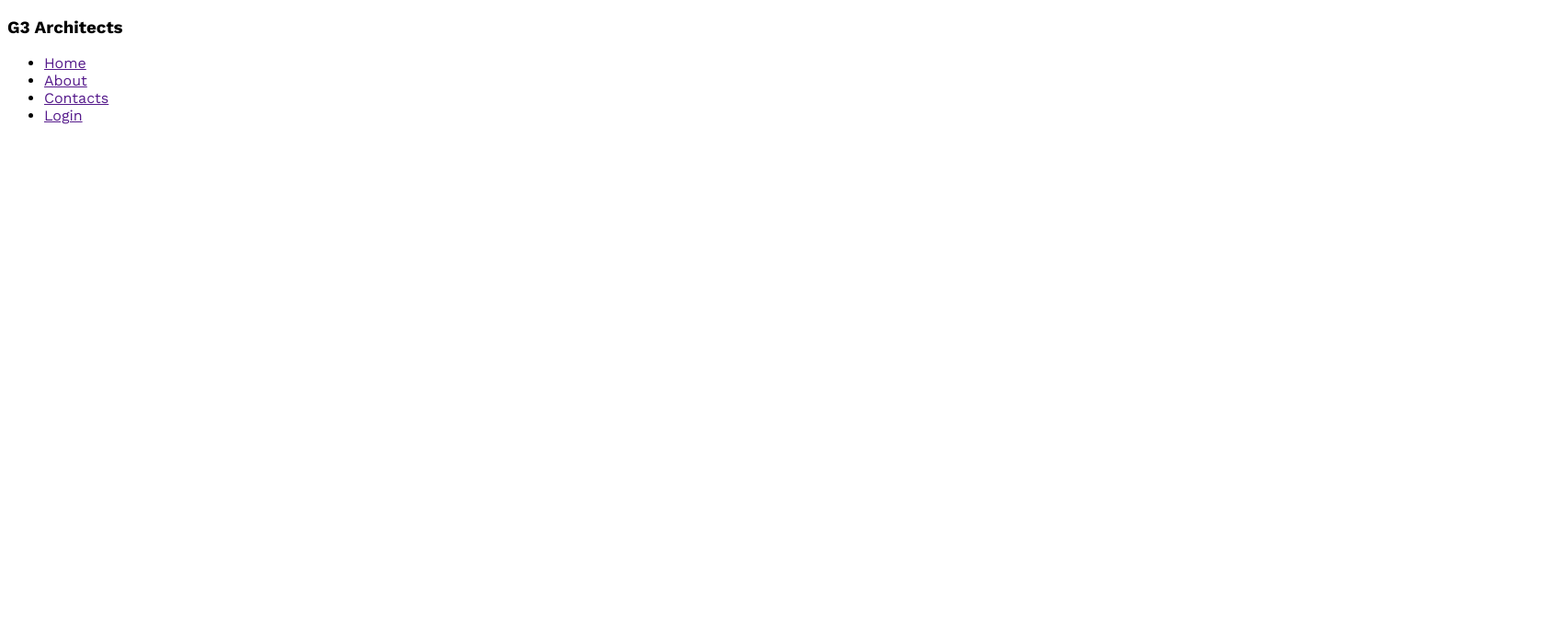
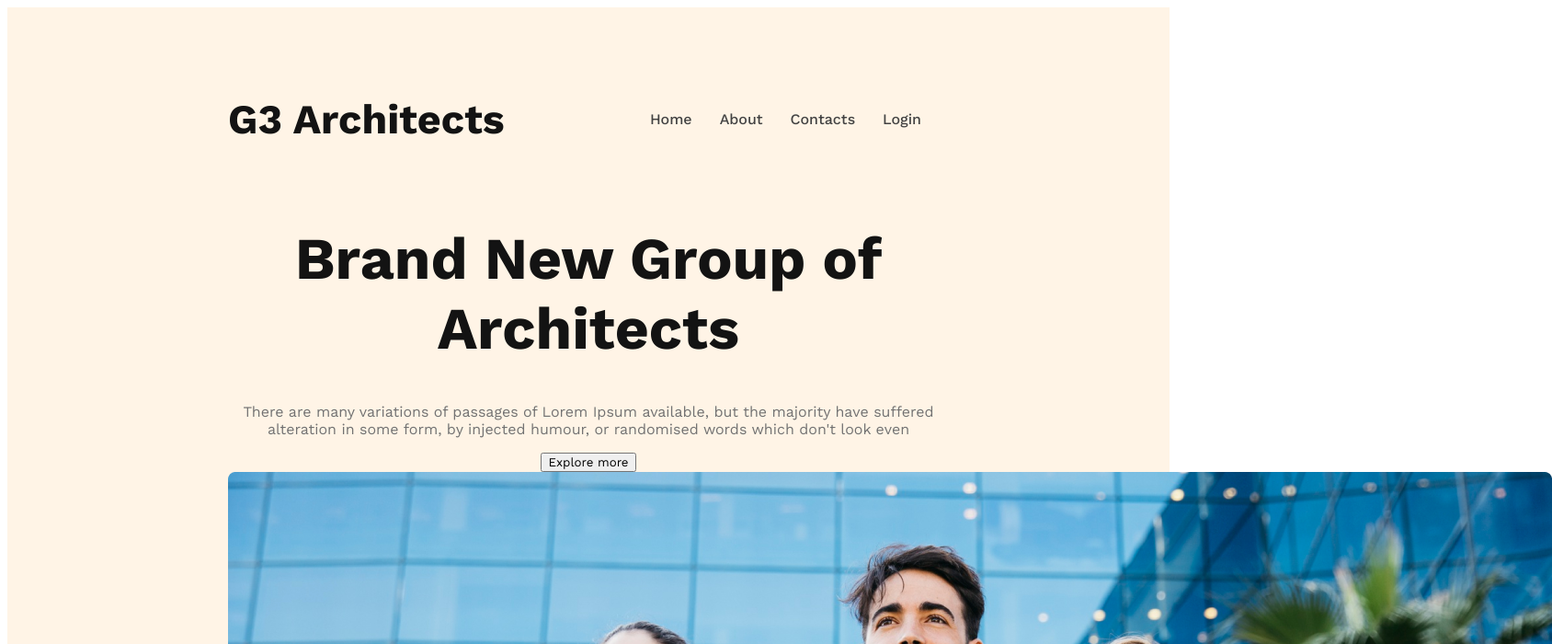
Before and after one commit to Jahirul83/Architects-Website, a plain HTML site: page index.html in a window 1280 px wide. Shown: the top 700 px of the page at 92% size, 1688 px wide, since content can reach past the window. Drawn offline with nearby package versions, Linux system fonts and the light colour scheme.

Commit message:
banner added

```diff
--- a/index.html
+++ b/index.html
@@ -1,15 +1,17 @@
 <!DOCTYPE html>
 <html lang="en">
+
 <head>
     <meta charset="UTF-8">
     <meta name="viewport" content="width=device-width, initial-scale=1.0">
     <title>G3 Architect</title>
     <link rel="stylesheet" href="styles/architect.css">
 </head>
+
 <body>
     <header>
         <nav>
-            <h3>
+            <h3 class="nav-title">
                 G3 Architects
             </h3>
             <ul>
@@ -19,6 +21,18 @@
                 <li><a href="">Login</a></li>
             </ul>
         </nav>
+        <div class="banner">
+            <div class="banner-content">
+                <h1 class="banner-title">Brand New Group of Architects
+                </h1>
+                <p class="banner-description">
+                    There are many variations of passages of Lorem Ipsum available, but the majority have suffered
+                    alteration in some form, by injected humour, or randomised words which don't look even
+                </p>
+                <button class="btn-primary">Explore more</button>
+            </div>
+            <img src="images/banner.png" alt="">
+        </div>
     </header>
     <main>
 
@@ -27,4 +41,5 @@
 
     </footer>
 </body>
+
 </html>
--- a/styles/architect.css
+++ b/styles/architect.css
@@ -2,8 +2,55 @@
 /* Work san font from google */
 @import url('https://fonts.googleapis.com/css2?family=Lato:wght@400;700&family=Open+Sans:wght@800&family=Work+Sans:wght@400;500;600;700;800&display=swap');
 
+/* shared styles */
 * {
     font-family: 'Lato', sans-serif;
     font-family: 'Open Sans', sans-serif;
     font-family: 'Work Sans', sans-serif;
 }
+.btn-primary{
+
+}
+/* header styles */
+header{
+    background: rgba(255, 144, 14, 0.10);
+    padding: 50px 240px;
+}
+nav{
+    display: flex;
+    justify-content: space-between;
+    align-items: center;
+}
+.nav-title{
+    font-size: 2.8rem;
+    font-weight: 700;
+    color: #131313;
+}
+nav > ul{
+    display: flex;
+}
+nav li{
+    list-style: none;
+    margin-right: 30px;
+    font-weight: 500;
+    font-size: 1rem;
+}
+nav li a{
+    text-decoration: none;
+    color: #424242;
+}
+/* banner styles */
+.banner-content{
+    max-width: 800px;
+    text-align: center;
+    margin: 0 auto;
+}
+.banner-title{
+    font-size: 4rem;
+    font-weight: 700;
+    color: #131313;
+}
+.banner-description
+{
+    color: #727272;
+}
```
